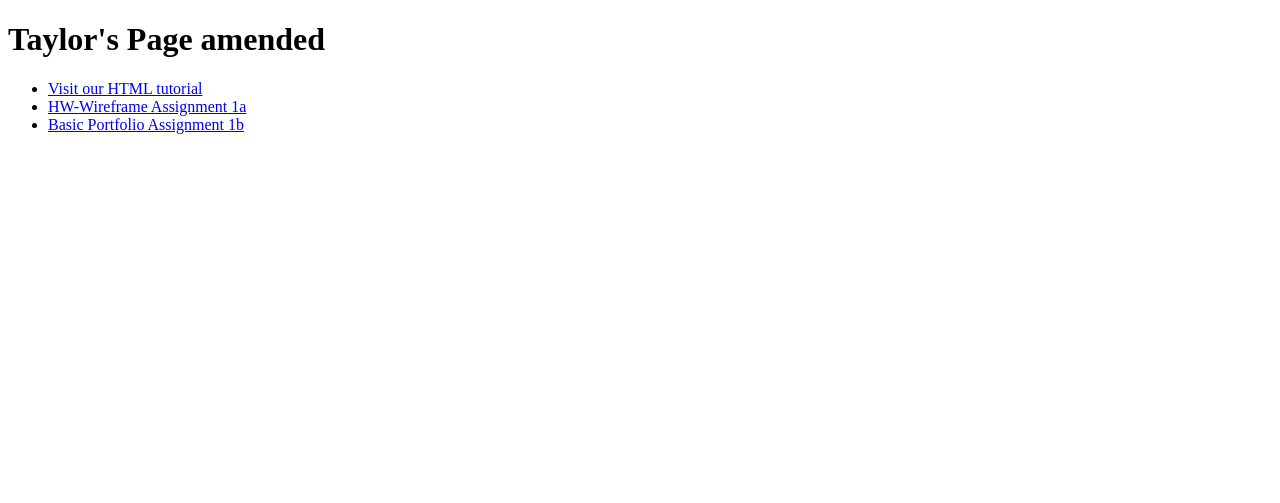
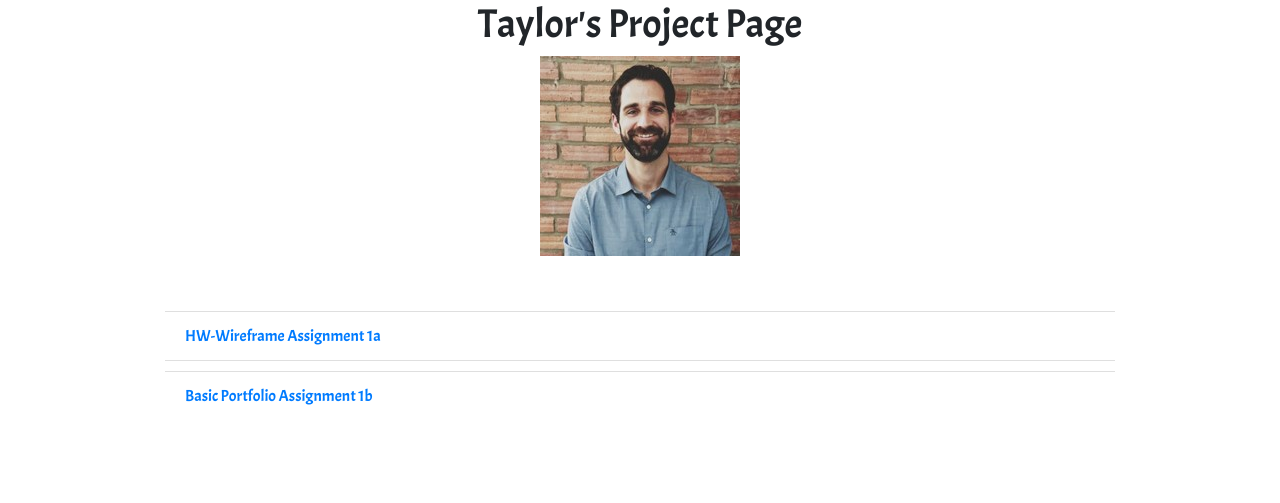
Before and after one commit to taylorfantin/taylorfantin.github.io, a plain HTML site: page index.html in a window 1280 px wide. Drawn offline with nearby package versions, Linux system fonts and the light colour scheme.

Commit message:
2018-11-168

```diff
--- a/index.html
+++ b/index.html
@@ -1,16 +1,51 @@
 <!DOCTYPE html>
+<html lang="en">
+<title>Taylor's Portfolio</title>
+
+
 <head>
+    <link href="https://fonts.googleapis.com/css?family=Acme" rel="stylesheet">
+    <link rel="stylesheet" href="https://stackpath.bootstrapcdn.com/bootstrap/4.1.3/css/bootstrap.min.css" integrity="sha384-MCw98/SFnGE8fJT3GXwEOngsV7Zt27NXFoaoApmYm81iuXoPkFOJwJ8ERdknLPMO" crossorigin="anonymous">
+<style>
+body{
+    width: 960px;
+    margin: auto;
+    height: 500px;
+}
+img {
+    margin:auto;
+    display: block;
+    margin-bottom: 50px;
+}
 
+h1{
+    text-align: center;
+    font-family: 'Acme', sans-serif;
+}
+
+li{
+    font-family: 'Acme', sans-serif;
+}
+
+.list-group-item{
+    margin: 5px;
+}
+
+</style>
 
 </head>
 
 <body>
-    <h1>Taylor's Page amended</h1>
-    <ul>
-    <li><a href="https://taylorfantin.github.io/testgit13/">Visit our HTML tutorial</a></li>
-    <li><a href="https://taylorfantin.github.io/HW-WireFrame/">HW-Wireframe Assignment 1a</a></li>
-    <li><a href="https://taylorfantin.github.io/Basic-Portfolio/">Basic Portfolio Assignment 1b</a></li>
+    <h1>Taylor's Project Page</h1>
+
+    <img src="profilepic.jpeg" class="image">
+
+
+    <ul class="list-group list-group-flush">
+        <li class="list-group-item"><a href="https://taylorfantin.github.io/HW-WireFrame/">HW-Wireframe Assignment 1a</a></li>
+        <li class="list-group-item"><a href="https://taylorfantin.github.io/Basic-Portfolio/">Basic Portfolio Assignment 1b</a></li>
     </ul>
+
 
 </body>
 </html>
```
Also changed, not shown: profilepic.jpeg (added).
